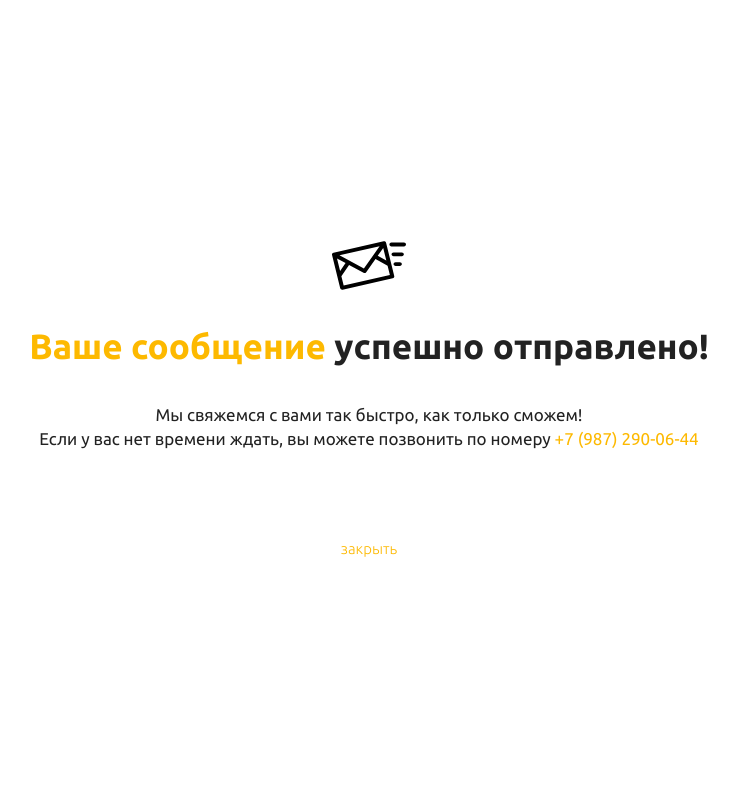
After one commit to Chaosborne/engineRepairWebsite, a PHP site: page /success.html in a window 1280 px wide. The commit adds this page. Shown: the whole page, without its empty margins (271-1009 px from the left). Run offline with PHP 8.4, Linux system fonts and the light colour scheme.

Commit message:
404 & sucess

```diff
--- a/css/style.css
+++ b/css/style.css
@@ -1,5 +1,4 @@
 @import url('https://fonts.googleapis.com/css2?family=Ubuntu:wght@300;400;500;700&display=swap');
-
 
 .modal-window {
   z-index: 21;
@@ -7,7 +6,6 @@
 .feedback-overlay {
   z-index: 20;
 }
-
 
 .header__menu-list--burger {
   z-index: 14;
@@ -19,14 +17,9 @@
   z-index: 10;
 }
 
-
 #top-scroller {
   z-index: 2;
 }
-
-
-
-
 
 * {
   margin: 0;
@@ -710,3 +703,86 @@ footer iframe {
   border: none;
   background: none;
 }
+
+.d-n-exist,
+.success {
+  height: 100vh;
+  display: flex;
+  align-items: center;
+  justify-content: center;
+}
+.d-n-exist__items {
+  display: flex;
+  justify-content: center;
+  gap: 10px;
+  margin-bottom: 41px;
+}
+.d-n-exist__item {
+  width: 100px;
+  height: 100px;
+  display: flex;
+  align-items: center;
+  justify-content: center;
+  font-family: 'Ubuntu';
+  font-weight: 500;
+  font-size: 48px;
+  line-height: 130%;
+  border-radius: 5px;
+}
+.d-n-exist__item--yellow {
+  background: #fdb900;
+}
+.d-n-exist__item--dark {
+  background: #4f4f4f;
+}
+.d-n-exist__item--light {
+  background: #eeeeee;
+}
+.d-n-exist__message {
+  font-family: 'Ubuntu';
+  font-weight: 700;
+  font-size: 21px;
+  line-height: 110%;
+  text-align: center;
+  line-height: 140%;
+}
+.d-n-exist__message a {
+  display: inline-block;
+}
+
+.success__inner {
+  display: flex;
+  flex-direction: column;
+  align-items: center;
+  gap: 37px;
+  padding: 0 25px;
+}
+.success__icon {
+  width: 74px;
+}
+.success__message {
+  font-family: 'Ubuntu';
+  font-weight: 700;
+  font-size: 35px;
+  line-height: 110%;
+  text-align: center;
+}
+.success__details {
+  font-family: 'Ubuntu';
+  font-weight: 400;
+  font-size: 17px;
+  line-height: 140%;
+  text-align: center;
+}
+.success__details a {
+  display: inline-block;
+}
+.success__close {
+  font-family: 'Ubuntu';
+  font-weight: 300;
+  font-size: 15px;
+  line-height: 140%;
+  text-align: center;
+  color: #fdb900;
+  margin-top: 50px;
+}
--- /dev/null
+++ b/success.html
@@ -0,0 +1,31 @@
+<!DOCTYPE html>
+<html lang="ru">
+
+<head>
+    <meta charset="UTF-8">
+    <meta http-equiv="X-UA-Compatible" content="IE=edge">
+    <meta name="viewport" content="width=device-width, initial-scale=1.0">
+    <link rel="stylesheet" href="css/reset.css">
+    <link rel="stylesheet" href="css/style.css">
+    <link rel="stylesheet" href="css/media.css">
+    <title>success</title>
+</head>
+
+<body>
+    <section class="success">
+        <div class="container">
+            <sucesS class="success__inner">
+                <img src="img/success-icon.svg" alt="" class="success__icon">
+                <div class="success__message"><span class="yellow">Ваше сообщение</span> успешно отправлено!</div>
+                <div class="success__details">
+                    Мы свяжемся с вами так быстро, как только сможем!<br>
+                    Если у вас нет времени ждать, вы можете позвонить по номеру <a href="tel:+79872900644"><span class="yellow">+7
+                            (987) 290-06-44</span></a>
+                </div>
+                <a class="success__close" href="https://motor-doctor.ru">закрыть</a>
+            </sucesS>
+        </div>
+    </section>
+</body>
+
+</html>
```
Also changed, not shown: 404.html (added, +28 -0 lines), css/media.css (+30 -11 lines), header.php (deleted), img/success-icon.svg (added).
